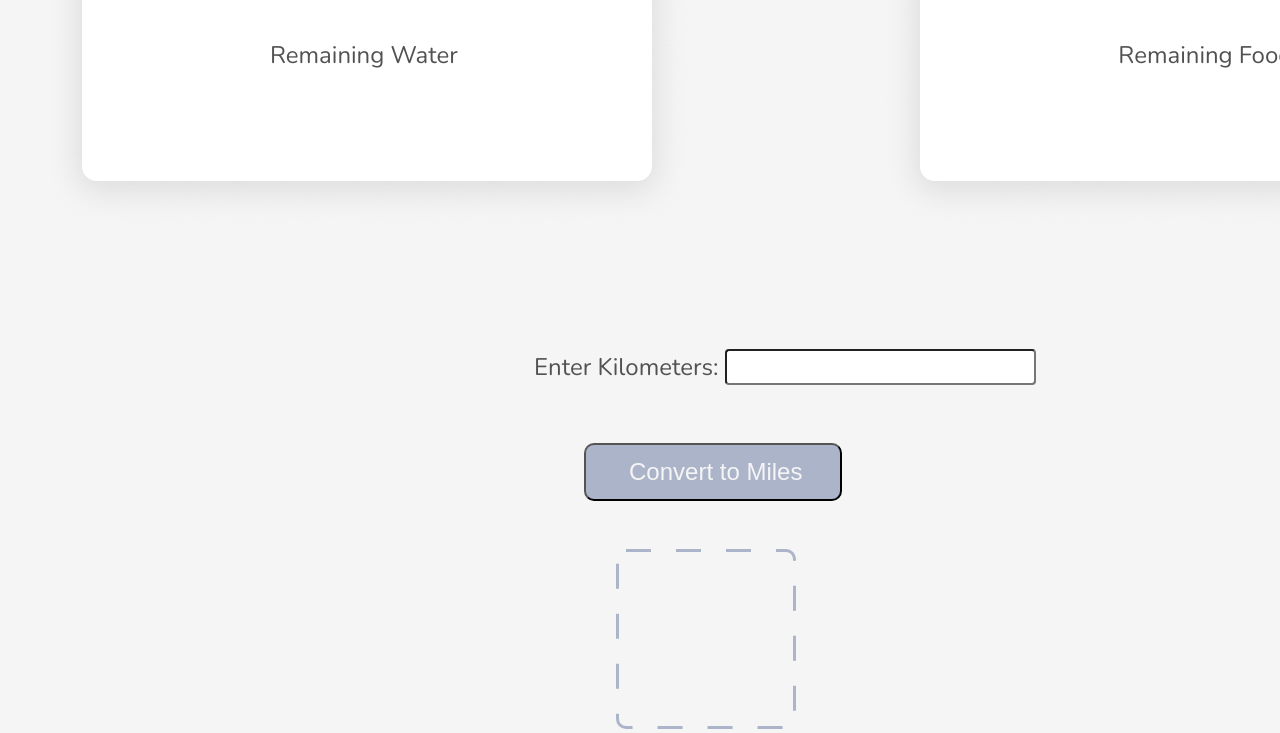
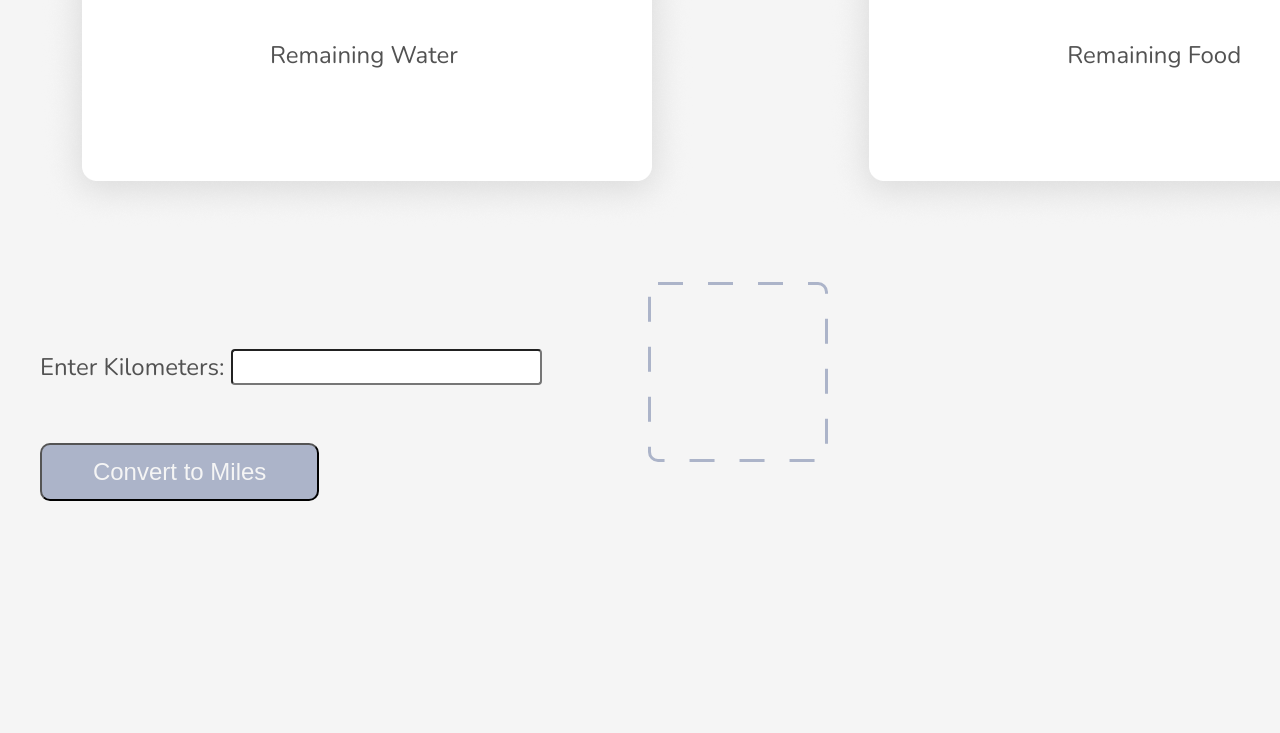
Before and after one commit to velrika/Programming-Assignment-Week-1, a plain HTML site: page index.html in a window 1280 px wide. Shown: the part 1136-1869 px from the top of the page. After the commit the page ends 1637 px from the top, so only its background shows below. Drawn offline with nearby package versions, Linux system fonts and the light colour scheme.

Commit message:
Converter layout change
Vertical to inline layout.

```diff
--- a/styles/style.scss
+++ b/styles/style.scss
@@ -148,7 +148,7 @@ section {
 
 form {
   @include grid-12;
-  grid-column: 5/9;
+  grid-column: 2/6;
   grid-row: 7/8;
   margin-top: 115px;
 }
@@ -158,12 +158,6 @@ form {
 }
 
 .kilo > label {
-  font-family: 'Nunito', sans-serif;
-  font-size: 24px;
-  color: $dark;
-}
-
-.miles > label {
   font-family: 'Nunito', sans-serif;
   font-size: 24px;
   color: $dark;
@@ -189,15 +183,14 @@ input[type='text']:focus {
   display: grid;
   grid-row: 8/9;
   align-content: center;
-  width: 50%;
-  margin-left: 50px;
+  width: 40%;
   border-radius: 10px;
   cursor: pointer;
 }
 
 .result {
   grid-column: 6/10;
-  grid-row: 8/9;
+  grid-row: 7/8;
   justify-content: center;
   margin-top: 48px;
   margin-left: -90px;
```
Also changed, not shown: styles/style.css, 1 other file.
